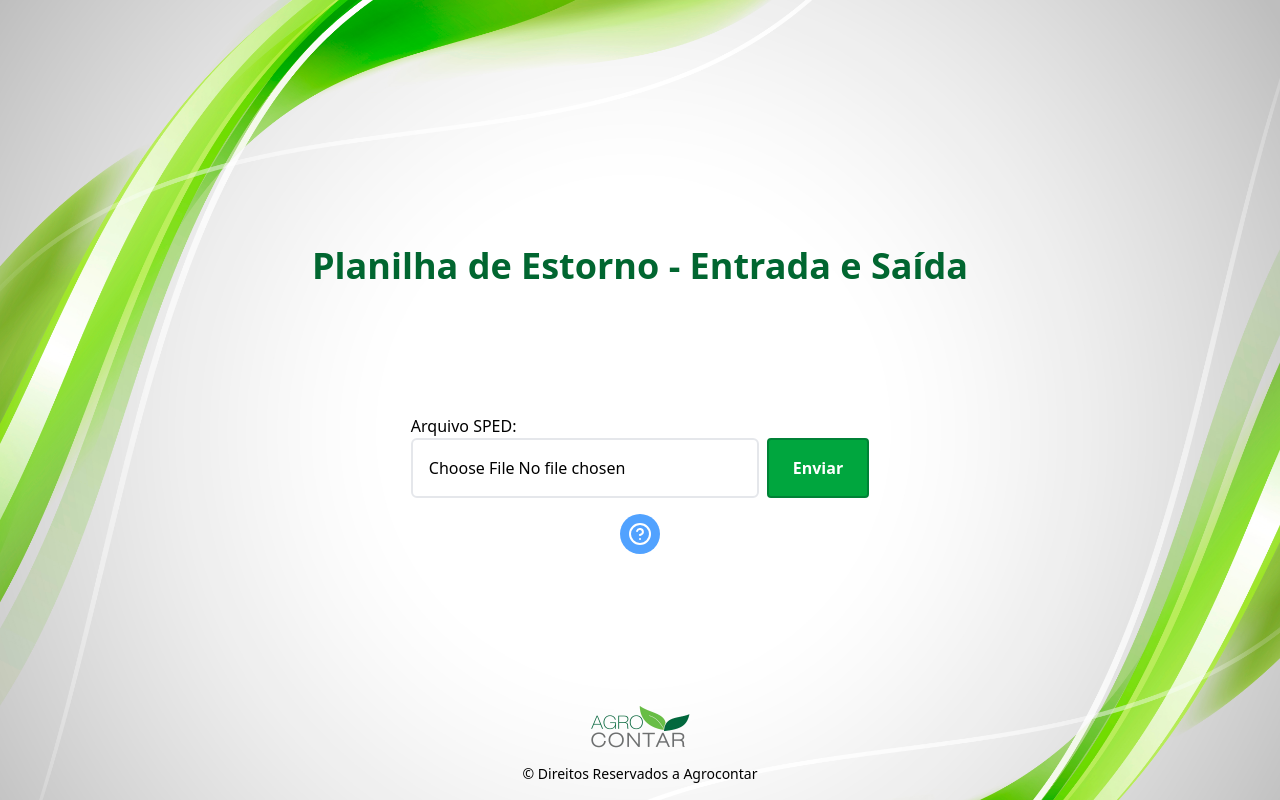
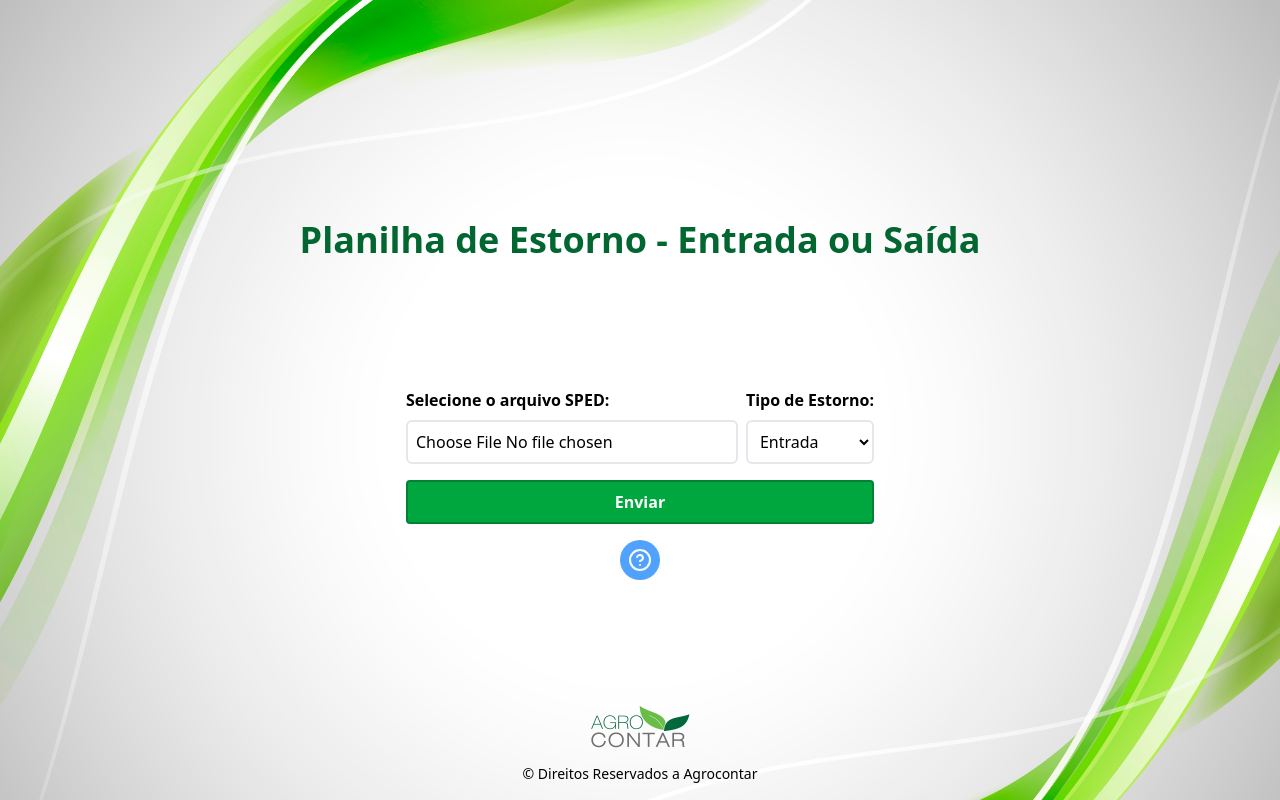
Before and after one commit to agrocontar/planilha_estorno_entrada, a Next.js app: page / in a window 1280 px wide. Built offline with nearby package versions, Linux system fonts and the light colour scheme.

Commit message:
FEATURE - separacao de planilhas

```diff
--- a/src/app/api/upload/route.ts
+++ b/src/app/api/upload/route.ts
@@ -15,7 +15,8 @@ const tempPath = path.join(tempDir, "tempfile"); // Caminho correto
 // Define um esquema de validação para os dados usando zod
 const dataSchema = z.object({
   content: z.string().min(1, "O arquivo não pode estar vazio"),
-});
+  tipoNotaSelecionado: z.enum(["0", "1"]),
+  });
 
 // Função assíncrona que lida com requisições POST
 export async function POST(req: Request) {
@@ -23,10 +24,15 @@ export async function POST(req: Request) {
     // Extrai os dados do formulário da requisição
     const formData = await req.formData();
     const file = formData.get("file") as File;
+    const tipoNotaSelecionado = formData.get("tipoNotaSelecionado") as string;
 
-    // Verifica se o arquivo foi enviado
-    if (!file) {
-      return NextResponse.json({ error: "Arquivo não enviado" }, { status: 400 });
+    console.table({ file, tipoNotaSelecionado });
+
+    // Verifica se o arquivo e o tipo foram enviados
+    if (!file || !tipoNotaSelecionado) {
+      console.log("Arquivo ou tipo de nota não enviados")
+      return NextResponse.json({ error: "Arquivo ou tipo de nota não enviados" }, { status: 400 });
+
     }
 
     // Converte o arquivo para um buffer e depois para uma string
@@ -39,21 +45,22 @@ export async function POST(req: Request) {
     const fileContent = await fs.readFile(tempPath, "utf-8");
 
     // Valida o conteúdo do arquivo usando o esquema definido
-    const validation = dataSchema.safeParse({ content: fileContent });
+    const validation = dataSchema.safeParse({ content: fileContent, tipoNotaSelecionado});
     if (!validation.success) {
       return NextResponse.json({ error: validation.error.errors }, { status: 400 });
     }
 
-    // Processar o arquivo
-    const response = await processSpedFile(tempPath);
+    // Processa o arquivo com o tipo selecionado
+    const response = await processSpedFile(tempPath, tipoNotaSelecionado as "0" | "1");
 
     // Verifica se houve erro durante o processamento
     if (response instanceof Error) {
+      console.log("Erro ao processar o arquivo:", response.message);
       return NextResponse.json({ error: response.message }, { status: 500 });
     }
 
     // Verifica se o arquivo foi processado corretamente
-    const arquivoPath = await generateFile()
+    const arquivoPath = await generateFile(tipoNotaSelecionado === "0" ? 0 : 1)
 
      // Lê o arquivo gerado para envio
      const fileBuffer = await fs.readFile(arquivoPath);
--- a/src/app/components/FileUpload.tsx
+++ b/src/app/components/FileUpload.tsx
@@ -1,14 +1,28 @@
 "use client"
-import { SetStateAction, useState } from "react";
+import { useState } from "react";
 import Swal from "sweetalert2";
 
 export default function FileUpload() {
   const [file, setFile] = useState<File | null>(null);
-  const [message, setMessage] = useState("");
+  const [tipoNotaSelecionado, setTipoNotaSelecionado] = useState("0"); // "0" para entrada por padrão
 
   const handleFileChange = (event: React.ChangeEvent<HTMLInputElement>) => {
     if (event.target.files && event.target.files.length > 0) {
       setFile(event.target.files[0]);
+    }
+  };
+
+  // Função para exibir mensagem de alerta caso selecionar estorno de saída
+  const handleSelectChange = (e: React.ChangeEvent<HTMLSelectElement>) => {
+    const valorSelecionado = e.target.value;
+    setTipoNotaSelecionado(valorSelecionado);
+
+    if (valorSelecionado === "1") {
+      Swal.fire({
+        icon: "info",
+        title: "Atenção!",
+        text: "Para gerar a planilha de Estorno Saída, o arquivo deve comtemplar os registros C170 nas notas de Saída!",
+      });
     }
   };
 
@@ -24,6 +38,7 @@ export default function FileUpload() {
 
     const formData = new FormData();
     formData.append("file", file);
+    formData.append("tipoNotaSelecionado", tipoNotaSelecionado);
 
     Swal.fire({
       title: "Processando...",
@@ -40,7 +55,7 @@ export default function FileUpload() {
         body: formData,
       });
 
-      const fileDataResponse = await fetch("/api/getFileData")
+      const fileDataResponse = await fetch("/api/getFileData");
       const fileData = await fileDataResponse.json();
 
       if (!response.ok) {
@@ -48,18 +63,12 @@ export default function FileUpload() {
         throw new Error(errorData.error);
       }
 
-      // Criar um Blob a partir da resposta
       const blob = await response.blob();
       const url = window.URL.createObjectURL(blob);
 
-      // Criar um link temporário para download
       const a = document.createElement("a");
       a.href = url;
-
-      console.log(fileData)
-
-
-      a.download = `Planilha de Estorno - ${fileData.cnpj}.xlsx`; // Defina o nome do arquivo
+      a.download = `Planilha de Estorno - ${fileData.cnpj}.xlsx`;
       document.body.appendChild(a);
       a.click();
       a.remove();
@@ -67,7 +76,7 @@ export default function FileUpload() {
       Swal.fire({
         icon: "success",
         title: "Arquivo processado com Sucesso!",
-        text: "A legenda dos grupos de NCM, está disponivel na documentação de usuário para consulta",
+        text: "A legenda dos grupos de NCM está disponível na documentação de usuário para consulta",
       });
 
     } catch (error) {
@@ -80,24 +89,47 @@ export default function FileUpload() {
   };
 
   return (
-    <div className=" flex gap-0 flex-col">
-      <span>Arquivo SPED:</span>
-      <div className="flex flex-row gap-2">
+    <div className="flex flex-col gap-4">
 
+      <div className="flex flex-row gap-2 items-center">
+
+        <div className="flex flex-col gap-2">
+          <label className="text-black font-semibold">Selecione o arquivo SPED:</label>
+          {/* Input para selecionar o arquivo */}
           <input
             type="file"
             onChange={handleFileChange}
             accept=".txt"
-        className="bg-white text-black border-2 rounded-md p-4 border-gray-200
-                      hover:border-gray-300 hover:bg-gray-100 cursor-pointer  "
+            className="bg-white text-black border-2 rounded-md p-2 border-gray-200
+                      hover:border-gray-300 hover:bg-gray-100 cursor-pointer"
           />
+        </div>
 
-        <button onClick={handleUpload} className="bg-green-600 text-white font-semibold px-6 rounded-sm border-2 border-green-700 hover:border-green-700 hover:bg-green-800 cursor-pointer">Enviar</button>
 
+        <div className="flex flex-col gap-2">
+          <label className="text-black font-semibold">Tipo de Estorno:</label>
+          {/* Select para escolher o tipo de nota */}
+          <select
+            value={tipoNotaSelecionado}
+            onChange={handleSelectChange}
+            className="p-2 border-2 rounded-md bg-white text-black border-gray-200 cursor-pointer"
+          >
+            <option value="0">Entrada</option>
+            <option value="1">Saída</option>
+          </select>
         </div>
 
 
 
+
+      </div>
+
+      <button
+          onClick={handleUpload}
+          className="bg-green-600 text-white font-semibold p-2 rounded-sm border-2 border-green-700 hover:border-green-800 cursor-pointer"
+        >
+          Enviar
+        </button>
     </div>
   );
 }
--- a/src/app/page.tsx
+++ b/src/app/page.tsx
@@ -12,7 +12,7 @@ export default function Home() {
 
         <h1
         className="text-green-800 text-4xl font-semibold pb-32"
-        >Planilha de Estorno - Entrada e Saída</h1>
+        >Planilha de Estorno - Entrada ou Saída</h1>
 
         <FileUpload/>
 
--- a/src/untils/processSped.ts
+++ b/src/untils/processSped.ts
@@ -18,7 +18,7 @@ async function releaseLock() {
   await prisma.processingLock.deleteMany(); // Remove todos os locks
 }
 
-export async function processSpedFile(filePath: string) {
+export async function processSpedFile(filePath: string, tipoNotaSelecionado: "0" | "1") {
   try {
     await acquireLock(); // Aguarda a liberação e adquire o lock
 
@@ -75,28 +75,15 @@ export async function processSpedFile(filePath: string) {
         });
       }
 
-      // Entrada
-      if (fields[1] === "C100" && fields[2] === "0" && ["00", "01", "06", "07", "08"].includes(fields[6])) {
-        const fornecedorAtual = fornecedores.find(f => f.numero === fields[4])?.nome || "Desconhecido";
-        const valorEmCentavos = parseFloat(fields[12].replace(",", ".")) * 100;
+      if (
+        fields[1] === "C100" &&
+        ((tipoNotaSelecionado === "0" && fields[2] === "0") ||
+         (tipoNotaSelecionado === "1" && fields[2] === "1")) &&
+        ["00", "01", "06", "07", "08"].includes(fields[6])
+      ) {
 
-        currentNota = await prisma.notaFiscal.create({
-          data: {
-            numero: fields[8],
-            dataEntrada: fields[11],
-            fornecedor: fornecedorAtual,
-            valor: valorEmCentavos,
-            tipo: 0,
-          },
-        });
-
-        currentTipoNota = 0; // Entrada
-      }
-
-      // Saída
-      if (fields[1] === "C100" && fields[2] === "1" && ["00", "01", "06", "07", "08"].includes(fields[6])) {
-        if (saidaSemC170) {
-          throw new Error("Nota de saída sem registro C170! Nota: " + fields[8]);
+        if (saidaSemC170 && tipoNotaSelecionado === "1") {
+          throw new Error("Nota de saída sem registro C170! Nota: " + fields[8] + "\n Favor gerar o arquivo contemplando o registro C170.");
         }
 
         const fornecedorAtual = fornecedores.find(f => f.numero === fields[4])?.nome || "Desconhecido";
@@ -108,12 +95,12 @@ export async function processSpedFile(filePath: string) {
             dataEntrada: fields[11],
             fornecedor: fornecedorAtual,
             valor: valorEmCentavos,
-            tipo: 1,
+            tipo: tipoNotaSelecionado === "0" ? 0 : 1, // 0 para entrada, 1 para saída
           },
         });
 
-        currentTipoNota = 1; // Saída
-        saidaSemC170 = true;
+        currentTipoNota = tipoNotaSelecionado === "0" ? 0 : 1; // Entrada
+        saidaSemC170 = tipoNotaSelecionado === "1"; // Se for saída, inicializa como true
       }
 
       if (fields[1] === "C170" && currentNota !== null) {
```
Also changed, not shown: src/untils/generateFile.ts (+20 -50 lines). Lines whose indentation alone changed are shown as unchanged.
